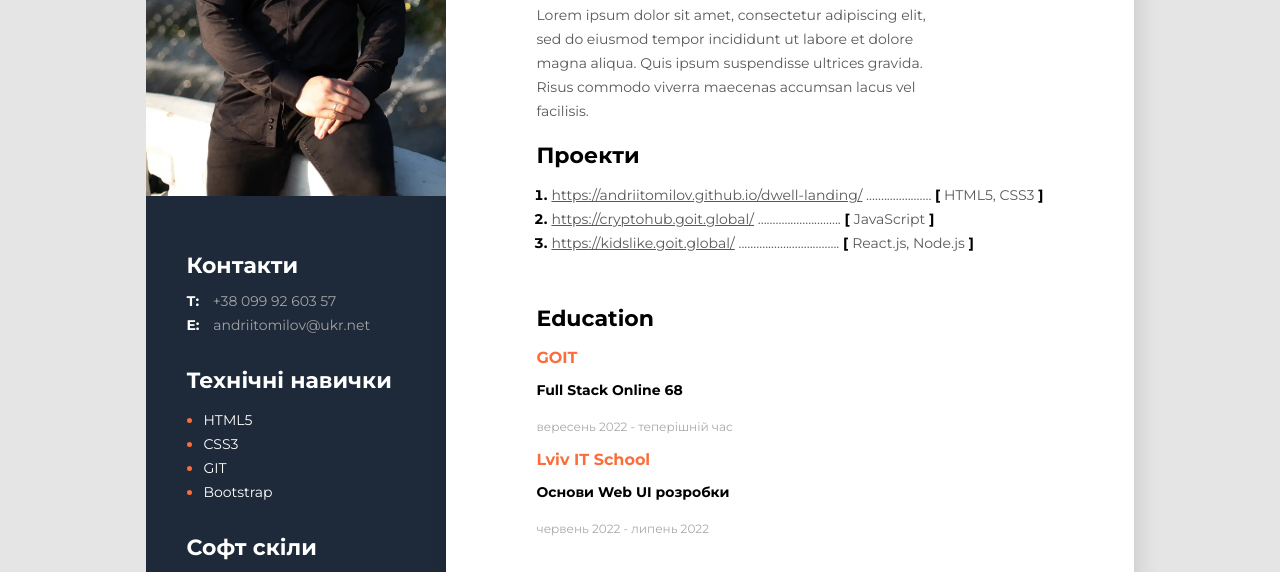
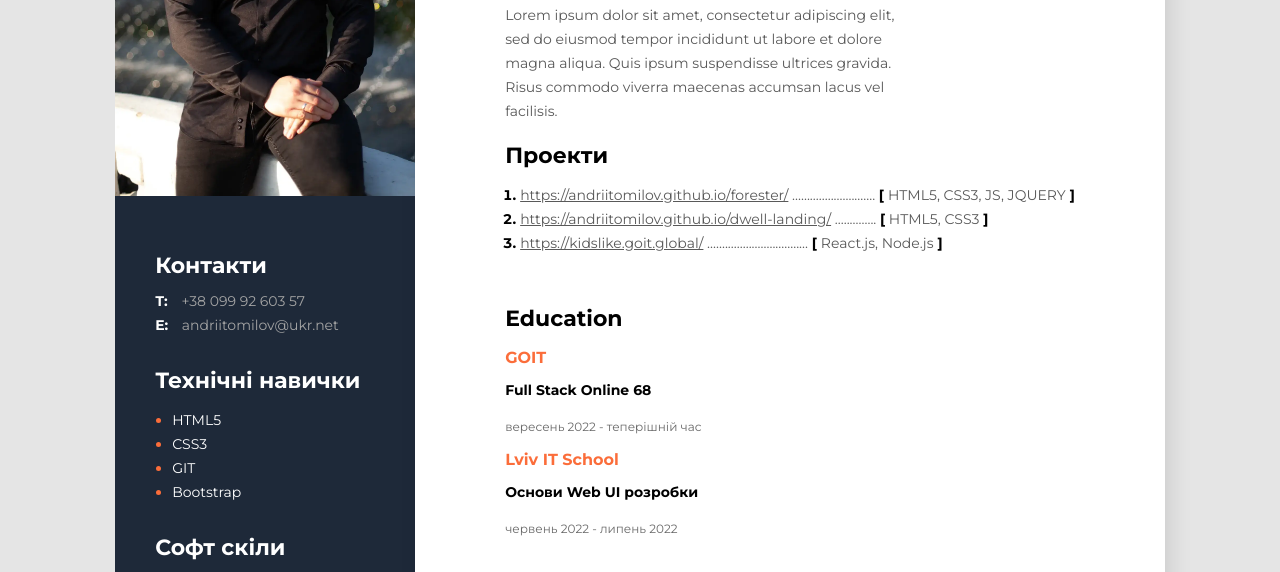
Before and after one commit to andriitomilov/resume, a plain HTML site: page index.html in a window 1280 px wide. Shown: the part 227-799 px from the top of the page. Drawn offline with Linux system fonts and the light colour scheme.

Commit message:
Додав посилання на проект, ховер і кольори

```diff
--- a/index.html
+++ b/index.html
@@ -35,20 +35,21 @@
                 <ol class="project-list">
                     <li>
                         <span class="project-list-text lh-main">
+                            <a href="https://andriitomilov.github.io/forester/" class="project-link lh-main mb-1"
+                                target="_blank">https://andriitomilov.github.io/forester/</a>
+                            ............................
+                        </span>
+                        [ <span class="project-list-text lh-main">HTML5, CSS3, JS, JQUERY</span> ]
+                    </li>
+                    <li>
+                        <span class="project-list-text lh-main">
                             <a href="https://andriitomilov.github.io/dwell-landing/" target="_blank"
                                 class="project-link lh-main mb-1">https://andriitomilov.github.io/dwell-landing/</a>
-                            ......................
+                            ..............
                         </span>
                         [<span class="project-list-text lh-main"> HTML5, CSS3</span> ]
                     </li>
-                    <li>
-                        <span class="project-list-text lh-main">
-                            <a href="https://cryptohub.goit.global/"
-                                class="project-link lh-main mb-1">https://cryptohub.goit.global/</a>
-                            ............................
-                        </span>
-                        [ <span class="project-list-text lh-main">JavaScript</span> ]
-                    </li>
+
                     <li>
                         <span class="project-list-text lh-main">
                             <a href="https://kidslike.goit.global/"
--- a/styles/styles.css
+++ b/styles/styles.css
@@ -81,6 +81,9 @@ body {
     font-weight: 400;
     color: #595959;
 }
+.project-link:hover{
+    color: #2e2e2e;
+}
 
 
 /* work styles */
@@ -97,7 +100,7 @@ body {
 .period-in-rank {
     font-size: 12px;
     line-height: calc(15/12);
-    color: #A8A8A8;
+    color: #696969;
 }
 
 /* education styles */
```
